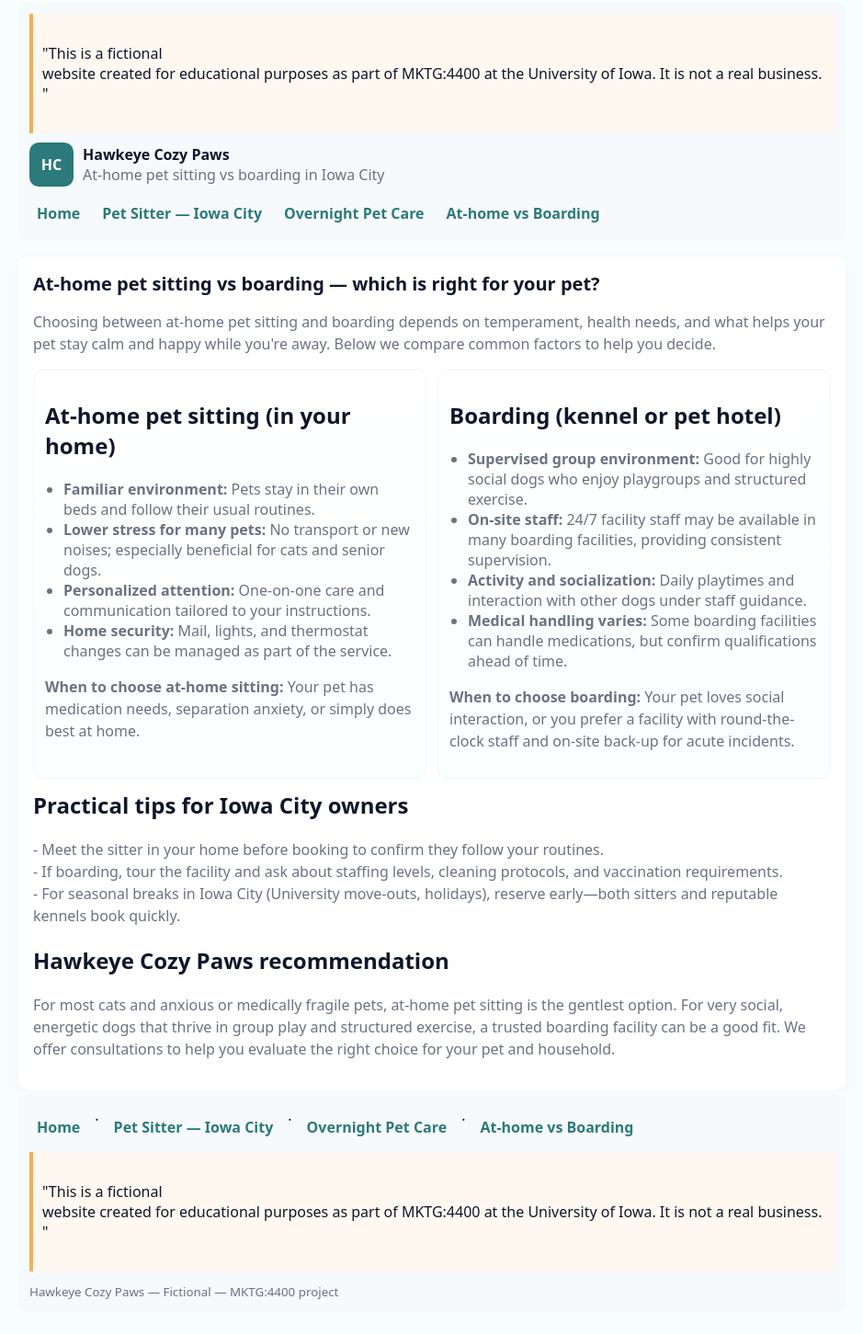
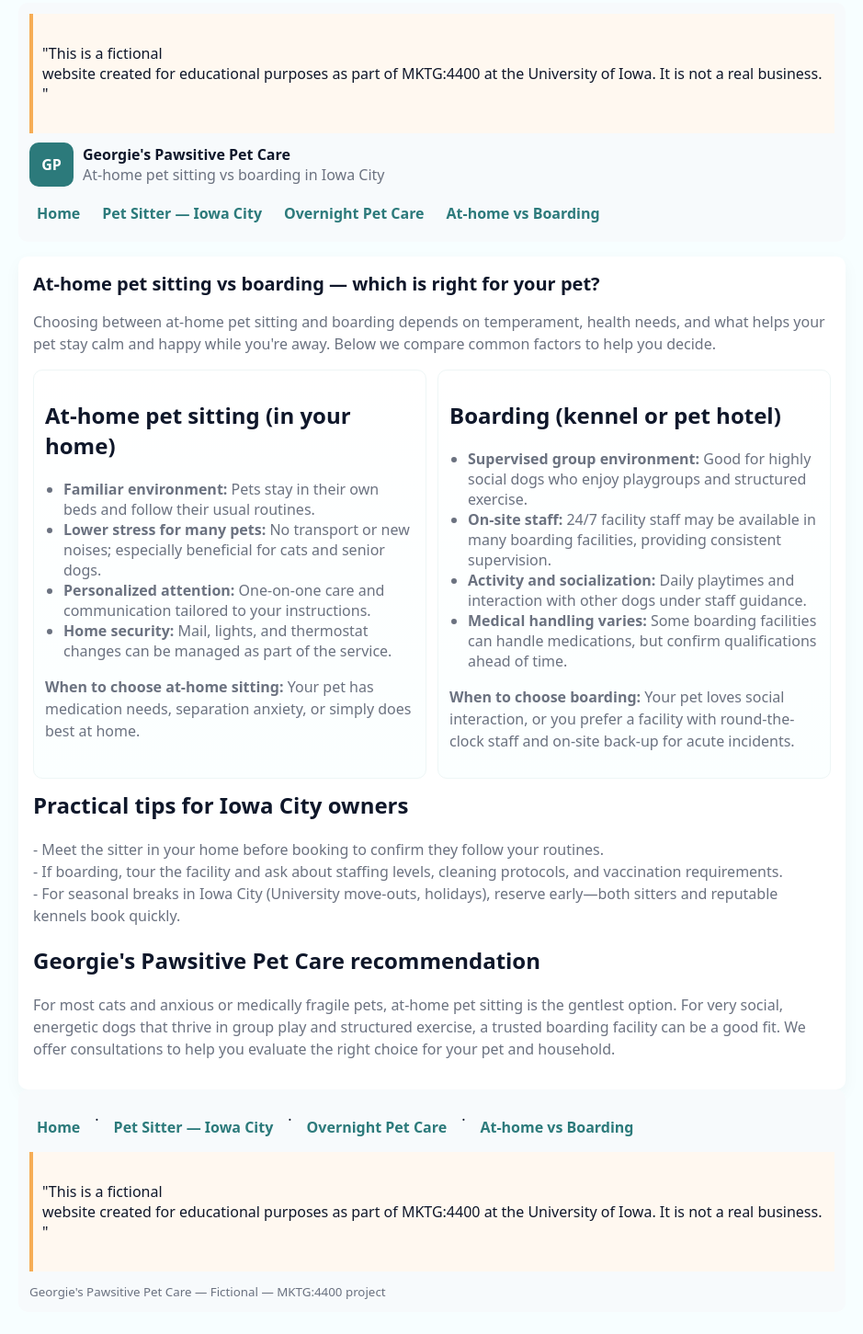
Before and after one commit to gslange/pet-sitting, a plain HTML site: page at-home-vs-boarding-iowa-city.html in a window 1280 px wide. Shown: the part 17-1468 px from the top of the page at 92% size, without its empty margins (170-1109 px from the left). Drawn offline with Linux system fonts and the light colour scheme.

Commit message:
Update title and branding from Hawkeye Cozy Paws to Georgie's Pawsitive Pet Care

```diff
--- a/at-home-vs-boarding-iowa-city.html
+++ b/at-home-vs-boarding-iowa-city.html
@@ -3,7 +3,7 @@
 <head>
   <meta charset="utf-8" />
   <meta name="viewport" content="width=device-width,initial-scale=1" />
-  <title>At-home Pet Sitting vs Boarding — Iowa City | Hawkeye Cozy Paws</title>
+  <title>At-home Pet Sitting vs Boarding — Iowa City | Georgie's Pawsitive Pet Care</title>
   <style>
     :root{--accent:#2c7a7b;--muted:#6b7280;--card:#f7fafc;--radius:10px;--maxw:900px;font-family:system-ui,-apple-system,Segoe UI,Roboto,Arial}
     *{box-sizing:border-box}
@@ -34,9 +34,9 @@ website created for educational purposes as part of MKTG:4400 at the University
 "
       </div>
       <div class="brand">
-        <div class="logo">HC</div>
+        <div class="logo">GP</div>
         <div>
-          <div style="font-weight:800">Hawkeye Cozy Paws</div>
+          <div style="font-weight:800">Georgie's Pawsitive Pet Care</div>
           <div class="muted-small">At-home pet sitting vs boarding in Iowa City</div>
         </div>
       </div>
@@ -86,7 +86,7 @@ website created for educational purposes as part of MKTG:4400 at the University
         - For seasonal breaks in Iowa City (University move-outs, holidays), reserve early—both sitters and reputable kennels book quickly.
       </p>
 
-      <h2>Hawkeye Cozy Paws recommendation</h2>
+      <h2>Georgie's Pawsitive Pet Care recommendation</h2>
       <p class="muted-small">
         For most cats and anxious or medically fragile pets, at-home pet sitting is the gentlest option. For very social,
         energetic dogs that thrive in group play and structured exercise, a trusted boarding facility can be a good fit. We
@@ -108,7 +108,7 @@ website created for educational purposes as part of MKTG:4400 at the University
 "
       </div>
 
-      <small class="muted-small">Hawkeye Cozy Paws — Fictional — MKTG:4400 project</small>
+      <small class="muted-small">Georgie's Pawsitive Pet Care — Fictional — MKTG:4400 project</small>
     </footer>
   </div>
 </body>
```
